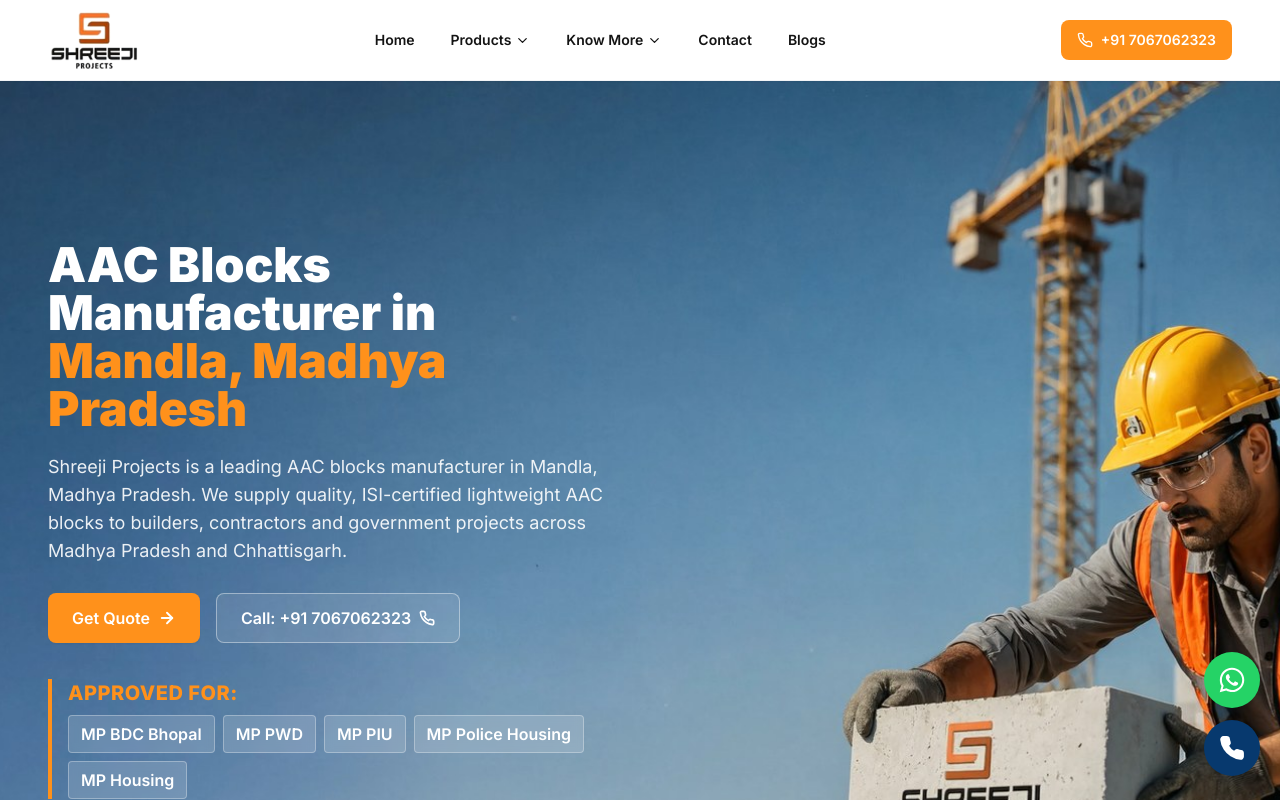
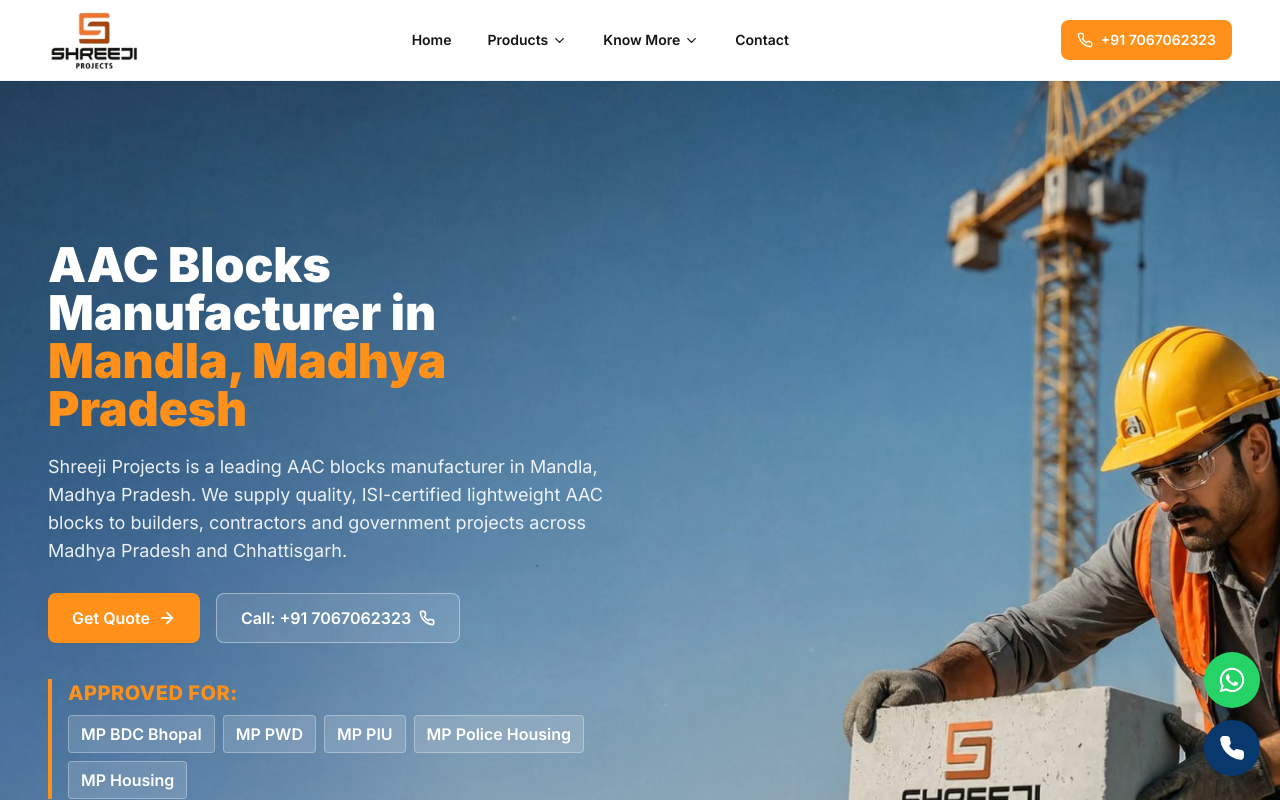
Before and after one commit to brandliftmarketingconsultancy/Shreeji-projects-mandla, a React (Vite) app: page / in a window 1280 px wide. Shown: the top 800 px of the page. Built offline with nearby package versions, Linux system fonts and the light colour scheme.

Commit message:
Update website configuration and favicon

```diff
--- a/index.html
+++ b/index.html
@@ -6,13 +6,11 @@
 
     <title>AAC Blocks Manufacturer in Mandla, MP | Shreeji Projects</title>
 
+    <link rel="icon" href="/images/favicon.png" sizes="any" />
 
-
-
+    <!-- <link rel="apple-touch-icon" href="/public/images/apple-touch-icon.png" /> -->
 
     <meta name="robots" content="index, follow" />
-
-
 
     <link rel="preconnect" href="https://fonts.googleapis.com" />
     <link rel="preconnect" href="https://fonts.gstatic.com" crossorigin />
--- a/src/data/navigation.js
+++ b/src/data/navigation.js
@@ -30,7 +30,7 @@
   },
   // { label: 'Dealer Inquiry', href: '/dealer-inquiry' },
   { label: 'Contact', href: '/contact' },
-  { label: 'Blogs', href: '/blogs' },
+  // { label: 'Blogs', href: '/blogs' },
 ]
 
 export const contact = {
```
Also changed, not shown: public/images/favicon.png (added), 1 other file (tests, documents, lock files or other folders).
